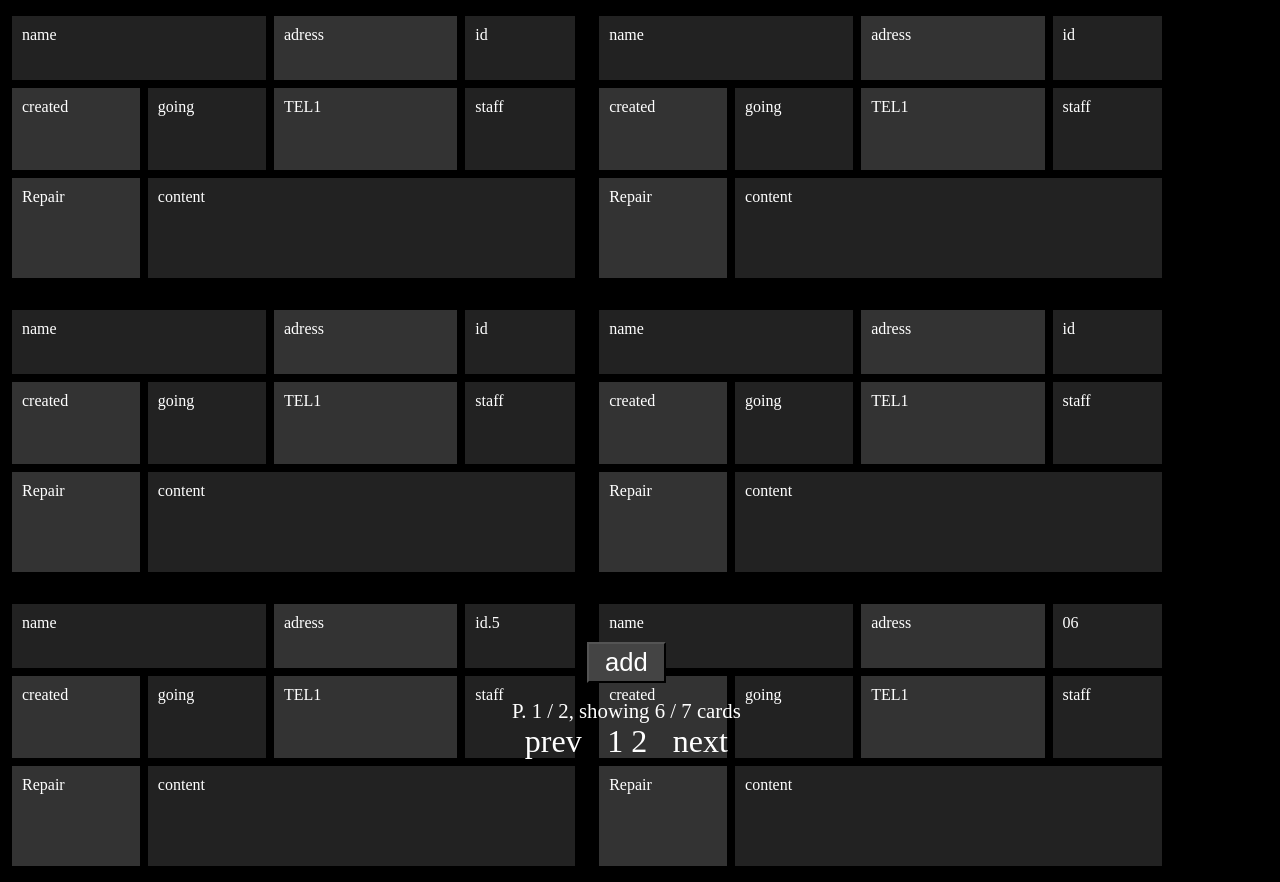
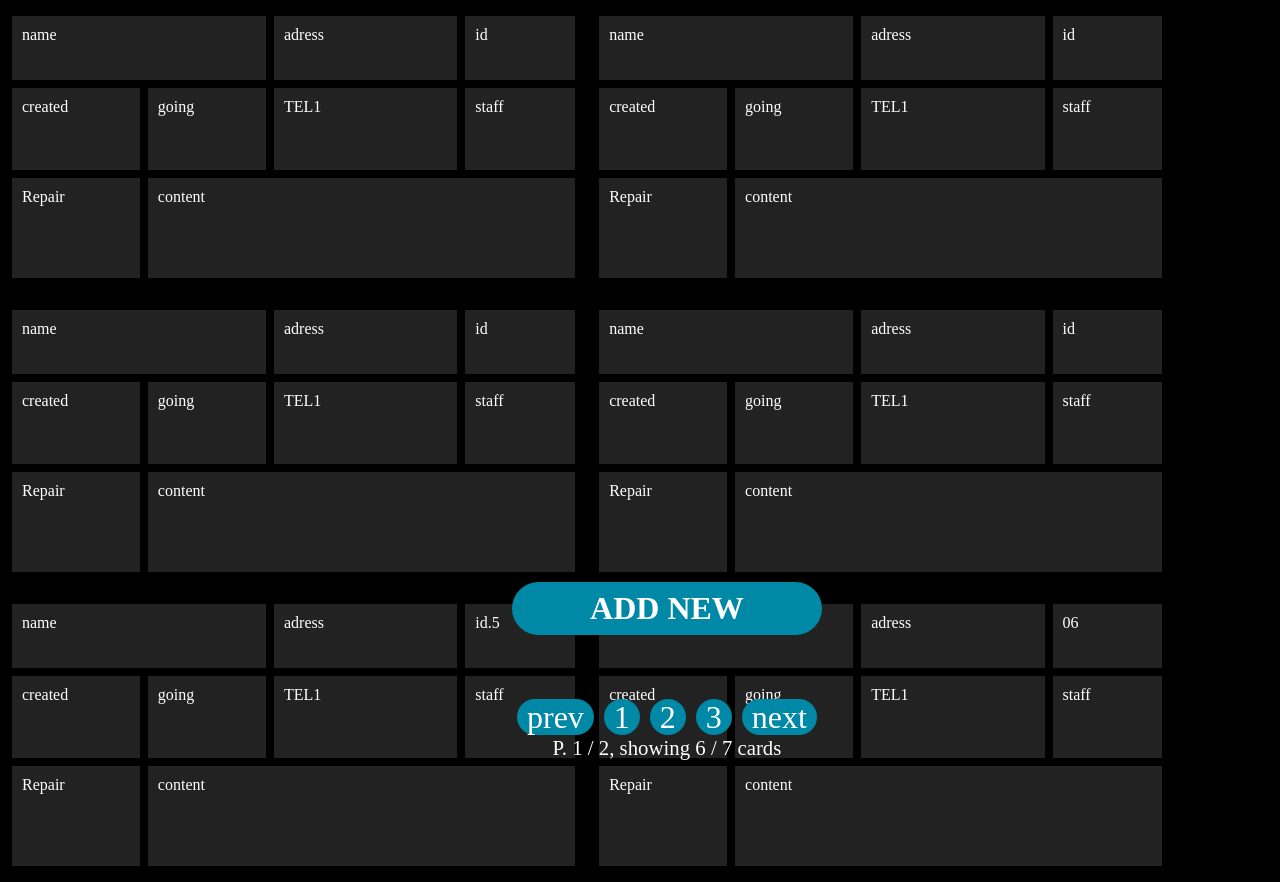
Before and after one commit to kaede0902/CSS3, a plain HTML site: page grid/ledger/index.html in a window 1280 px wide. Drawn offline with Linux system fonts and the light colour scheme.

Commit message:
update grid/ledger/index

```diff
--- a/grid/ledger/index.html
+++ b/grid/ledger/index.html
@@ -75,18 +75,20 @@
             <div class="num content row3">content</div>
     </div>
     <div class='bottom'>
-<button>
-    add
-</button>
+        <div class="new">
+            <a href="#">ADD NEW</a>
+        </div>
+        <div class="pages">
+                <li><a href="#">prev</a></li>
+                <li><a href="#">1</a></li>
+                <li><a href="#">2</a></li>
+                <li><a href="#">3</a></li>
+                <li><a href="#">next</a></li>
+        </div>
         <p class='cnt'>
             P. 1 / 2,
             showing 6 / 7 cards
         </p>
-        <div class="pages">
-            <p>prev</p>
-            <p>1 2</p>
-            <p>next</p>
-        </div>
     </div>
 </body>
 </html>
--- a/grid/ledger/style.css
+++ b/grid/ledger/style.css
@@ -1,3 +1,4 @@
+
 /* larger than 1450px but 1305 use waru 0.9*/
 @media only screen and (min-width: 1611px) {
   .wrapper {
@@ -20,6 +21,7 @@
     margin:0;
     padding: 0;
     color: #fff;
+    text-decoration: none;
 }
 body {
     background: #000;
@@ -34,12 +36,9 @@ body {
     opacity: 0.6;
 }
 .num{
-    background: #222;
+    background: #333a;
     padding: 10px;
     height: 64px;
-}
-.num:nth-child(even) {
-    background: #333;
 }
 .row1{ grid-row: 1/2; }
 .name {
@@ -74,12 +73,6 @@ body {
 .content {
     grid-column: 2/6;
 }
-button {
-    background: #444;
-    margin: 16px auto;
-    padding: 4px 16px;
-    font-size: 1.6em;
-}
 .bottom {
     margin: 0 auto;
     position: absolute;
@@ -93,7 +86,34 @@ button {
 }
 .pages{
     font-size: 2em;
+    width: 100%;
     display: flex;
     text-align: center;
     justify-content: space-around;
 }
+.pages li a {
+    padding: 0 10px;
+    margin:0 5px;
+    border-radius: 20px;
+    background-color: rgba(0,136,167,1);
+}
+.pages li a:hover{
+    color: #333;
+}
+.new a {
+    transition: all 0.3s ease 0s;
+    background-color: rgba(0,136,167,1);
+    display:block;
+    width: 100%;
+    font-size: 2rem;
+    font-weight: 700;
+    padding: 8px 32px;
+    margin-bottom: 2em;
+    border-radius: 30px;
+}
+.new a:hover {
+    color: #333;
+}
+.done {
+    background-color: rgba(30,139,219,1);
+}
```
Also changed, not shown: grid/ledger/add_by_tuts/img/view.png (added), grid/ledger/add_by_tuts/index.html (renamed from grid/ledger/add/index.html), grid/ledger/add_by_tuts/style.css (renamed from grid/ledger/add/style.css), 2 other files.
